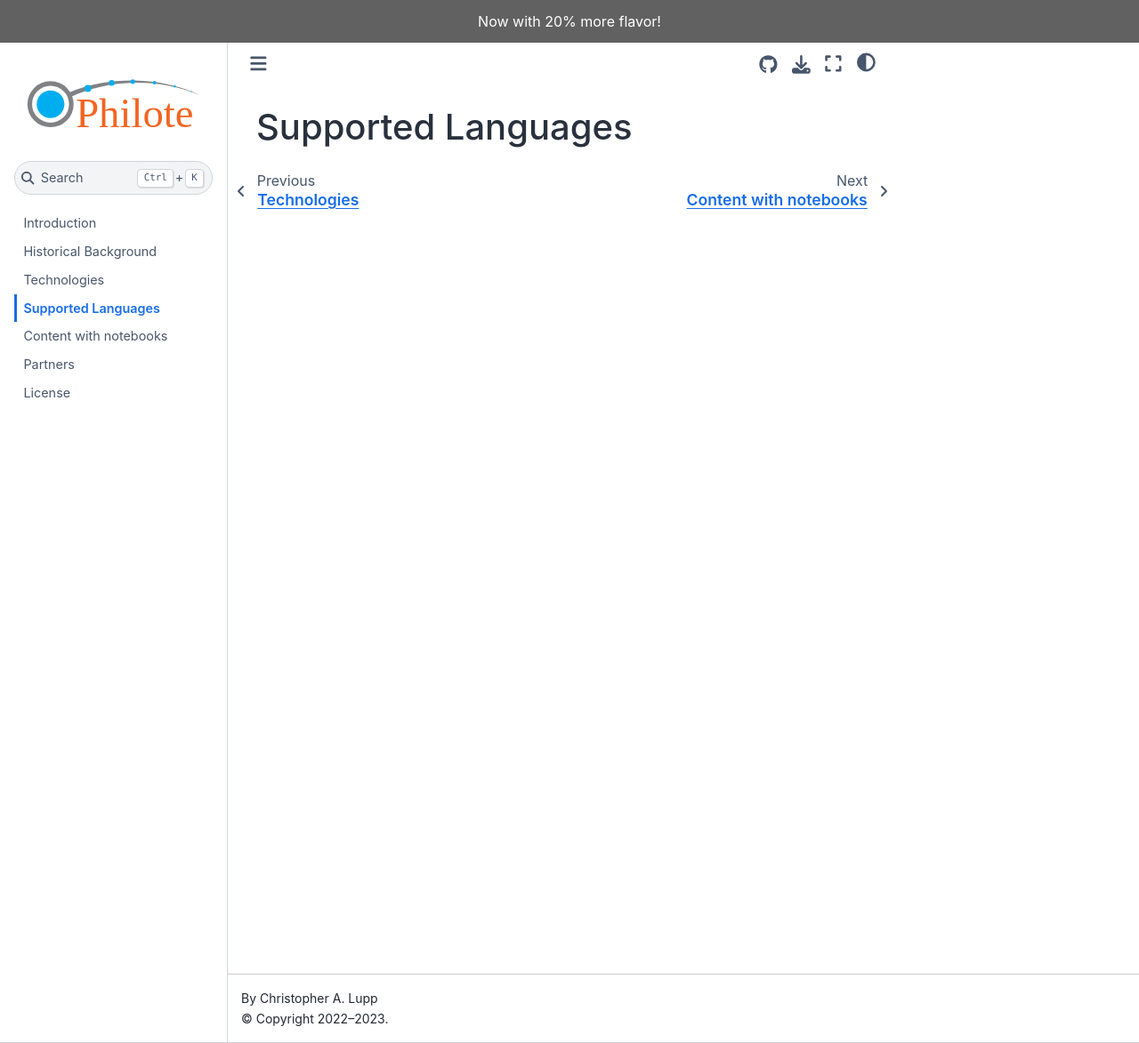
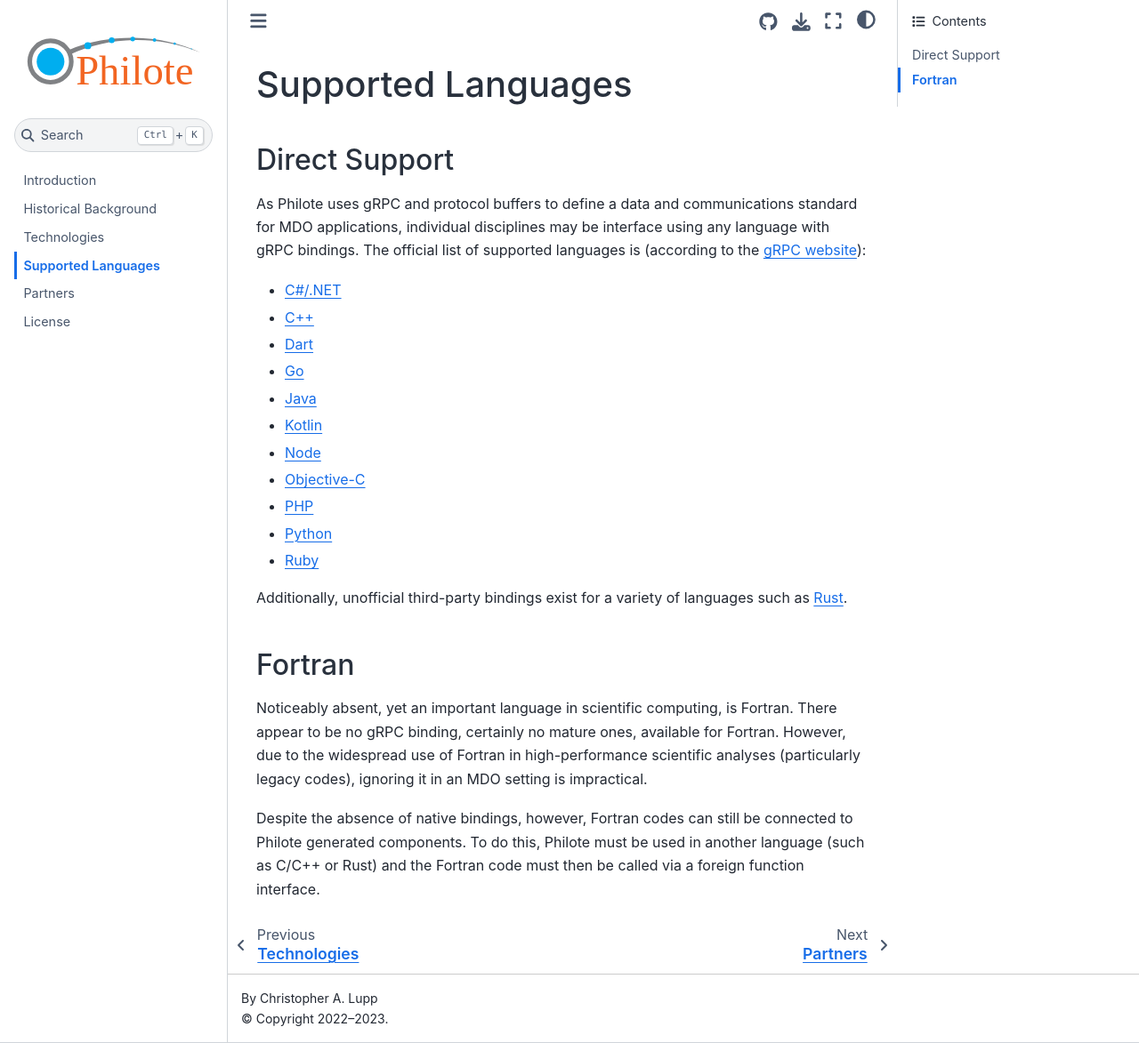
Before and after one commit to Philote-MDO/Philote-MDO, a Jupyter Book: the page built from doc/languages.md, in a window 1280 px wide and 1173 px high. Shown: the whole window at 89% size. Built offline with Jupyter Book 1.0.4 settings and Sphinx 7.4.7 and the Sphinx Book theme 1.1.4, drawn with Linux system fonts in a browser that asks for light colours.

```diff
--- a/doc/_config.yml
+++ b/doc/_config.yml
@@ -33,4 +33,4 @@ html:
   use_repository_button: true
   extra_navbar: An MDO Project
   # extra_footer: "Test"
-  announcement: "Now with 20% more flavor!"
+  # announcement: "Now with 20% more flavor!"
--- a/doc/_toc.yml
+++ b/doc/_toc.yml
@@ -7,6 +7,5 @@ chapters:
 - file: history
 - file: technologies
 - file: languages
-- file: notebooks
 - file: partners
 - file: licensing
--- a/doc/languages.md
+++ b/doc/languages.md
@@ -1 +1,37 @@
 # Supported Languages
+
+## Direct Support
+
+As Philote uses gRPC and protocol buffers to define a data and communications
+standard for MDO applications, individual disciplines may be interface using any
+language with gRPC bindings. The official list of supported languages is
+(according to the [gRPC website](https://grpc.io/docs/languages/)):
+
+- [C#/.NET](https://grpc.io/docs/languages/csharp/)
+- [C++](https://grpc.io/docs/languages/cpp/)
+- [Dart](https://grpc.io/docs/languages/dart/)
+- [Go](https://grpc.io/docs/languages/go/)
+- [Java](https://grpc.io/docs/languages/java/)
+- [Kotlin](https://grpc.io/docs/languages/kotlin/)
+- [Node](https://grpc.io/docs/languages/node/)
+- [Objective-C](https://grpc.io/docs/languages/objective-c/)
+- [PHP](https://grpc.io/docs/languages/php/)
+- [Python](https://grpc.io/docs/languages/python/)
+- [Ruby](https://grpc.io/docs/languages/ruby/)
+
+Additionally, unofficial third-party bindings exist for a variety of languages
+such as [Rust](https://docs.rs/grpc/latest/grpc/).
+
+
+## Fortran
+
+Noticeably absent, yet an important language in scientific computing, is
+Fortran. There appear to be no gRPC binding, certainly no mature ones, available
+for Fortran. However, due to the widespread use of Fortran in high-performance
+scientific analyses (particularly legacy codes), ignoring it in an MDO setting
+is impractical.
+
+Despite the absence of native bindings, however, Fortran codes can still be
+connected to Philote generated components. To do this, Philote must be used in
+another language (such as C/C++ or Rust) and the Fortran code must then be
+called via a foreign function interface.
```
Also changed, not shown: doc/intro.md (+16 -6 lines), doc/technologies.md (+1 -123 lines), doc/notebooks.ipynb (deleted), 6 other files.
